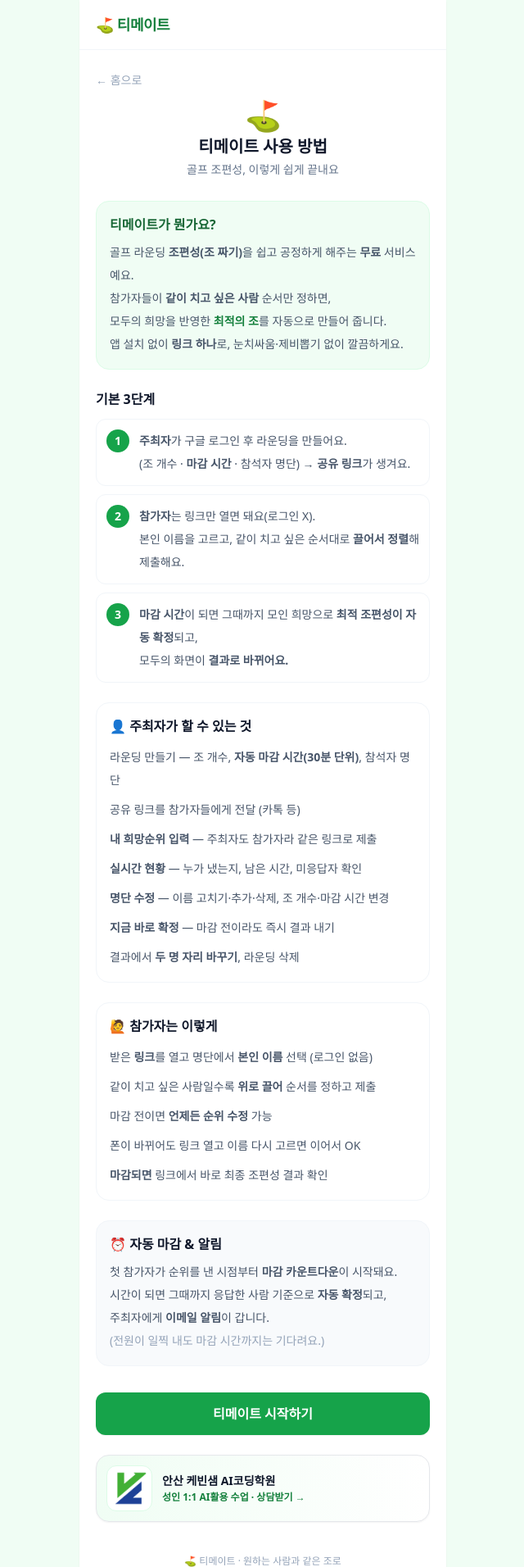
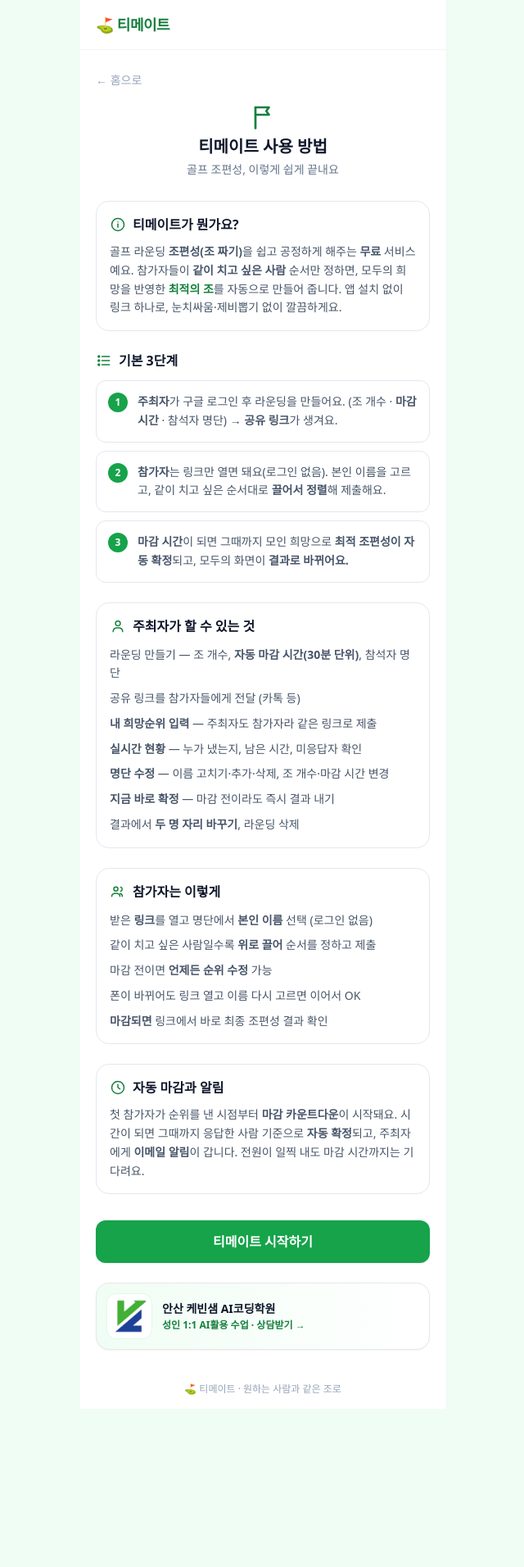
Before and after one commit to kevinsaem/golf, a FastAPI app: page /guide in a window 1280 px wide. Shown: the top 1912 px of the page at 82% size, without its empty margins (319-959 px from the left). After the commit the page ends 1719 px from the top, so only its background shows below. Run offline with FastAPI, Linux system fonts and the light colour scheme; some libraries are stand-ins or nearby versions.

Commit message:
[프론트] /guide 이모지→단색 SVG아이콘·톤 정리·가독성 개선 / 라운딩 생성 명단에 음성입력(Web Speech) 추가

```diff
--- a/app/templates/guide.html
+++ b/app/templates/guide.html
@@ -6,46 +6,55 @@
 {% block content %}
 <a href="/" class="text-sm text-slate-400">← 홈으로</a>
 
-<div class="mt-3 text-center">
-  <div class="text-4xl mb-1">⛳</div>
-  <h1 class="text-xl font-extrabold text-slate-900">티메이트 사용 방법</h1>
+<div class="mt-4 text-center">
+  <svg class="w-9 h-9 mx-auto text-grass-700" viewBox="0 0 24 24" fill="none" stroke="currentColor" stroke-width="1.8" stroke-linecap="round" stroke-linejoin="round"><path d="M6 21V4"/><path d="M6 4h11l-2.2 3L17 10H6"/></svg>
+  <h1 class="mt-1 text-xl font-extrabold text-slate-900">티메이트 사용 방법</h1>
   <p class="mt-1 text-sm text-slate-500">골프 조편성, 이렇게 쉽게 끝내요</p>
 </div>
 
 <!-- 무엇 -->
-<section class="mt-7 rounded-2xl bg-grass-50 border border-grass-100 p-4">
-  <h2 class="text-base font-extrabold text-grass-800">티메이트가 뭔가요?</h2>
-  <p class="mt-2 text-sm text-slate-600 leading-7">
-    골프 라운딩 <b>조편성(조 짜기)</b>을 쉽고 공정하게 해주는 <b>무료</b> 서비스예요.<br>
-    참가자들이 <b>같이 치고 싶은 사람</b> 순서만 정하면,<br>
-    모두의 희망을 반영한 <b class="text-grass-700">최적의 조</b>를 자동으로 만들어 줍니다.<br>
-    앱 설치 없이 <b>링크 하나</b>로, 눈치싸움·제비뽑기 없이 깔끔하게요.
+<section class="mt-7 rounded-2xl border border-slate-200 p-4">
+  <h2 class="flex items-center gap-2 text-base font-extrabold text-slate-900">
+    <svg class="w-5 h-5 text-grass-700" viewBox="0 0 24 24" fill="none" stroke="currentColor" stroke-width="1.8" stroke-linecap="round" stroke-linejoin="round"><circle cx="12" cy="12" r="9"/><path d="M12 11v5"/><path d="M12 8h.01"/></svg>
+    티메이트가 뭔가요?
+  </h2>
+  <p class="mt-2.5 text-sm text-slate-600 leading-relaxed">
+    골프 라운딩 <b>조편성(조 짜기)</b>을 쉽고 공정하게 해주는 <b>무료</b> 서비스예요.
+    참가자들이 <b>같이 치고 싶은 사람</b> 순서만 정하면, 모두의 희망을 반영한
+    <b class="text-grass-700">최적의 조</b>를 자동으로 만들어 줍니다.
+    앱 설치 없이 링크 하나로, 눈치싸움·제비뽑기 없이 깔끔하게요.
   </p>
 </section>
 
 <!-- 3단계 -->
 <section class="mt-6">
-  <h2 class="text-base font-extrabold text-slate-900">기본 3단계</h2>
+  <h2 class="flex items-center gap-2 text-base font-extrabold text-slate-900">
+    <svg class="w-5 h-5 text-grass-700" viewBox="0 0 24 24" fill="none" stroke="currentColor" stroke-width="1.8" stroke-linecap="round" stroke-linejoin="round"><path d="M9 6h11M9 12h11M9 18h11"/><circle cx="4.5" cy="6" r="1.2"/><circle cx="4.5" cy="12" r="1.2"/><circle cx="4.5" cy="18" r="1.2"/></svg>
+    기본 3단계
+  </h2>
   <ol class="mt-3 space-y-2.5">
-    <li class="flex gap-3 items-start rounded-xl border border-slate-100 p-3">
-      <span class="flex-none w-7 h-7 rounded-full bg-grass-600 text-white text-sm font-bold grid place-items-center">1</span>
-      <p class="text-sm text-slate-600 leading-7"><b>주최자</b>가 구글 로그인 후 라운딩을 만들어요.<br>(조 개수 · <b>마감 시간</b> · 참석자 명단) → <b>공유 링크</b>가 생겨요.</p>
+    <li class="flex gap-3 items-start rounded-xl border border-slate-200 p-3.5">
+      <span class="flex-none w-6 h-6 rounded-full bg-grass-600 text-white text-xs font-bold grid place-items-center">1</span>
+      <p class="text-sm text-slate-600 leading-relaxed"><b>주최자</b>가 구글 로그인 후 라운딩을 만들어요. (조 개수 · <b>마감 시간</b> · 참석자 명단) → <b>공유 링크</b>가 생겨요.</p>
     </li>
-    <li class="flex gap-3 items-start rounded-xl border border-slate-100 p-3">
-      <span class="flex-none w-7 h-7 rounded-full bg-grass-600 text-white text-sm font-bold grid place-items-center">2</span>
-      <p class="text-sm text-slate-600 leading-7"><b>참가자</b>는 링크만 열면 돼요(로그인 X).<br>본인 이름을 고르고, 같이 치고 싶은 순서대로 <b>끌어서 정렬</b>해 제출해요.</p>
+    <li class="flex gap-3 items-start rounded-xl border border-slate-200 p-3.5">
+      <span class="flex-none w-6 h-6 rounded-full bg-grass-600 text-white text-xs font-bold grid place-items-center">2</span>
+      <p class="text-sm text-slate-600 leading-relaxed"><b>참가자</b>는 링크만 열면 돼요(로그인 없음). 본인 이름을 고르고, 같이 치고 싶은 순서대로 <b>끌어서 정렬</b>해 제출해요.</p>
     </li>
-    <li class="flex gap-3 items-start rounded-xl border border-slate-100 p-3">
-      <span class="flex-none w-7 h-7 rounded-full bg-grass-600 text-white text-sm font-bold grid place-items-center">3</span>
-      <p class="text-sm text-slate-600 leading-7"><b>마감 시간</b>이 되면 그때까지 모인 희망으로 <b>최적 조편성이 자동 확정</b>되고,<br>모두의 화면이 <b>결과로 바뀌어요.</b></p>
+    <li class="flex gap-3 items-start rounded-xl border border-slate-200 p-3.5">
+      <span class="flex-none w-6 h-6 rounded-full bg-grass-600 text-white text-xs font-bold grid place-items-center">3</span>
+      <p class="text-sm text-slate-600 leading-relaxed"><b>마감 시간</b>이 되면 그때까지 모인 희망으로 <b>최적 조편성이 자동 확정</b>되고, 모두의 화면이 <b>결과로 바뀌어요.</b></p>
     </li>
   </ol>
 </section>
 
 <!-- 주최자 -->
-<section class="mt-6 rounded-2xl border border-slate-100 p-4">
-  <h2 class="text-base font-extrabold text-slate-900">👤 주최자가 할 수 있는 것</h2>
-  <ul class="mt-3 space-y-2 text-sm text-slate-600 leading-7">
+<section class="mt-6 rounded-2xl border border-slate-200 p-4">
+  <h2 class="flex items-center gap-2 text-base font-extrabold text-slate-900">
+    <svg class="w-5 h-5 text-grass-700" viewBox="0 0 24 24" fill="none" stroke="currentColor" stroke-width="1.8" stroke-linecap="round" stroke-linejoin="round"><circle cx="12" cy="8" r="3.5"/><path d="M5 20c0-3.6 3.1-5.5 7-5.5s7 1.9 7 5.5"/></svg>
+    주최자가 할 수 있는 것
+  </h2>
+  <ul class="mt-3 space-y-2 text-sm text-slate-600 leading-relaxed">
     <li>라운딩 만들기 — 조 개수, <b>자동 마감 시간(30분 단위)</b>, 참석자 명단</li>
     <li>공유 링크를 참가자들에게 전달 (카톡 등)</li>
     <li><b>내 희망순위 입력</b> — 주최자도 참가자라 같은 링크로 제출</li>
@@ -57,9 +66,12 @@
 </section>
 
 <!-- 참가자 -->
-<section class="mt-6 rounded-2xl border border-slate-100 p-4">
-  <h2 class="text-base font-extrabold text-slate-900">🙋 참가자는 이렇게</h2>
-  <ul class="mt-3 space-y-2 text-sm text-slate-600 leading-7">
+<section class="mt-6 rounded-2xl border border-slate-200 p-4">
+  <h2 class="flex items-center gap-2 text-base font-extrabold text-slate-900">
+    <svg class="w-5 h-5 text-grass-700" viewBox="0 0 24 24" fill="none" stroke="currentColor" stroke-width="1.8" stroke-linecap="round" stroke-linejoin="round"><circle cx="9" cy="8" r="3"/><path d="M3 19c0-3 2.7-4.6 6-4.6S15 16 15 19"/><path d="M16 5.5a3 3 0 0 1 0 5.8"/><path d="M18.5 19c0-2.4-1.2-3.9-3.2-4.4"/></svg>
+    참가자는 이렇게
+  </h2>
+  <ul class="mt-3 space-y-2 text-sm text-slate-600 leading-relaxed">
     <li>받은 <b>링크</b>를 열고 명단에서 <b>본인 이름</b> 선택 (로그인 없음)</li>
     <li>같이 치고 싶은 사람일수록 <b>위로 끌어</b> 순서를 정하고 제출</li>
     <li>마감 전이면 <b>언제든 순위 수정</b> 가능</li>
@@ -69,13 +81,15 @@
 </section>
 
 <!-- 자동 마감 -->
-<section class="mt-6 rounded-2xl bg-slate-50 border border-slate-100 p-4">
-  <h2 class="text-base font-extrabold text-slate-900">⏰ 자동 마감 &amp; 알림</h2>
-  <p class="mt-2 text-sm text-slate-600 leading-7">
-    첫 참가자가 순위를 낸 시점부터 <b>마감 카운트다운</b>이 시작돼요.<br>
-    시간이 되면 그때까지 응답한 사람 기준으로 <b>자동 확정</b>되고,<br>
-    주최자에게 <b>이메일 알림</b>이 갑니다.<br>
-    <span class="text-slate-400">(전원이 일찍 내도 마감 시간까지는 기다려요.)</span>
+<section class="mt-6 rounded-2xl border border-slate-200 p-4">
+  <h2 class="flex items-center gap-2 text-base font-extrabold text-slate-900">
+    <svg class="w-5 h-5 text-grass-700" viewBox="0 0 24 24" fill="none" stroke="currentColor" stroke-width="1.8" stroke-linecap="round" stroke-linejoin="round"><circle cx="12" cy="12" r="9"/><path d="M12 7.5V12l3 2"/></svg>
+    자동 마감과 알림
+  </h2>
+  <p class="mt-2.5 text-sm text-slate-600 leading-relaxed">
+    첫 참가자가 순위를 낸 시점부터 <b>마감 카운트다운</b>이 시작돼요.
+    시간이 되면 그때까지 응답한 사람 기준으로 <b>자동 확정</b>되고, 주최자에게 <b>이메일 알림</b>이 갑니다.
+    전원이 일찍 내도 마감 시간까지는 기다려요.
   </p>
 </section>
 
@@ -83,7 +97,6 @@
   티메이트 시작하기
 </a>
 
-<!-- 학원 배너 광고 -->
 <div class="mt-6">
   {% include "_academy_ad.html" %}
 </div>
```
Also changed, not shown: app/templates/round_new.html (+57 -3 lines).
